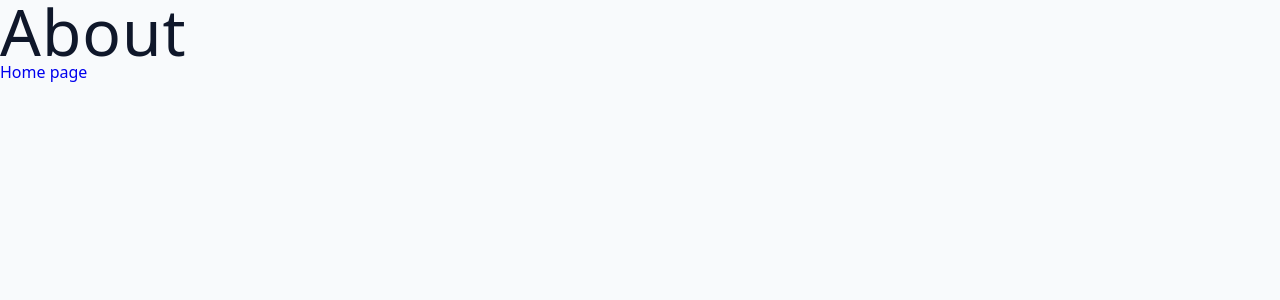
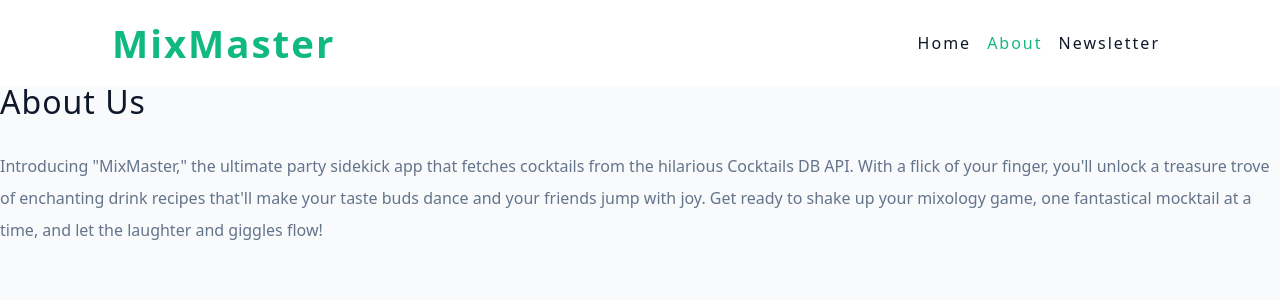
Before and after one commit to gabedavaa/mixmaster-project, a React (Vite) app: page /about in a window 1280 px wide. Shown: the top 300 px of the page. Built offline with nearby package versions, Linux system fonts and the light colour scheme.

Commit message:
adding components and styles

```diff
--- /dev/null
+++ b/src/components/Navbar.jsx
@@ -0,0 +1,34 @@
+import React from "react";
+import { NavLink } from "react-router-dom";
+import styled from "styled-components";
+import Wrapper from "../assets/wrappers/Navbar";
+
+const StyledBtn = styled.button`
+  background: red;
+  color: white;
+  font-size: 2rem;
+  padding: 1rem;
+`;
+
+const Navbar = () => {
+  return (
+    <Wrapper>
+      <div className="nav-center">
+        <span className="logo">MixMaster</span>
+        <div className="nav-links">
+          <NavLink to="/" className="nav-link">
+            Home
+          </NavLink>
+          <NavLink to="/about" className="nav-link">
+            About
+          </NavLink>
+          <NavLink to="/newsletter" className="nav-link">
+            Newsletter
+          </NavLink>
+        </div>
+      </div>
+    </Wrapper>
+  );
+};
+
+export default Navbar;
--- a/src/pages/About.jsx
+++ b/src/pages/About.jsx
@@ -1,12 +1,20 @@
 import React from "react";
-import { Link } from "react-router-dom";
+import Wrapper from "../assets/wrappers/AboutPage";
 
 const About = () => {
   return (
-    <div>
-      <h1>About</h1>
-      <Link to="/">Home page</Link>
-    </div>
+    <Wrapper>
+      <h3>About Us</h3>
+      <p>
+        {" "}
+        Introducing "MixMaster," the ultimate party sidekick app that fetches
+        cocktails from the hilarious Cocktails DB API. With a flick of your
+        finger, you'll unlock a treasure trove of enchanting drink recipes
+        that'll make your taste buds dance and your friends jump with joy. Get
+        ready to shake up your mixology game, one fantastical mocktail at a
+        time, and let the laughter and giggles flow!
+      </p>
+    </Wrapper>
   );
 };
 
--- a/src/pages/HomeLayout.jsx
+++ b/src/pages/HomeLayout.jsx
@@ -1,12 +1,13 @@
 import React from "react";
-import { Link } from "react-router-dom";
+import { Outlet } from "react-router-dom";
+import Navbar from "../components/Navbar";
 
 const HomeLayout = () => {
   return (
-    <div>
-      <h1>HomeLay</h1>
-      <Link to="/about">About page</Link>
-    </div>
+    <>
+      <Navbar />
+      <Outlet />
+    </>
   );
 };
 
--- a/src/pages/Landing.jsx
+++ b/src/pages/Landing.jsx
@@ -1,7 +1,7 @@
 import React from "react";
 
 const Landing = () => {
-  return <div></div>;
+  return <div>Landing</div>;
 };
 
 export default Landing;
```
Also changed, not shown: src/App.jsx (+20 -3 lines).
